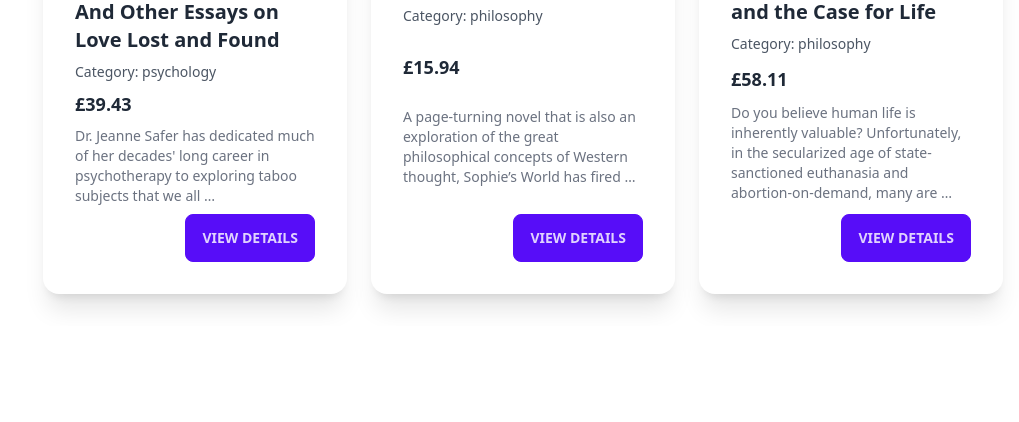
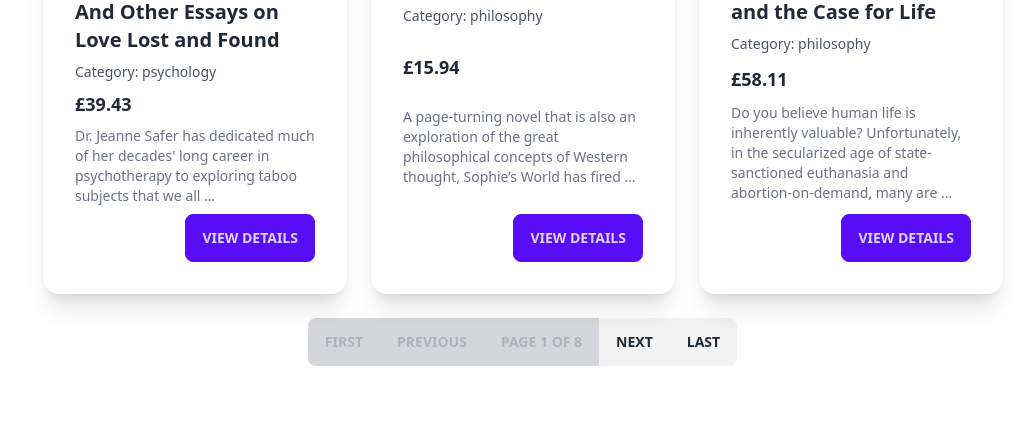
Before and after one commit to pannlnwza/bookstore, a Django app: page /books/ in a window 1280 px wide. Shown: the part 2258-2680 px from the top of the page, without its empty margins (261-1280 px from the left). Before the commit the page ends 2567 px from the top, so only its background shows below. Run offline with Django 5.2, Linux system fonts and the light colour scheme; data comes from the database, SQL or seed files in the repository; some libraries are stand-ins or nearby versions.

Commit message:
12 books per page

```diff
--- a/bookstore/templates/bookstore/book_list.html
+++ b/bookstore/templates/bookstore/book_list.html
@@ -57,6 +57,29 @@
         </div>
         {% endfor %}
     </div>
+        <!-- Pagination Controls -->
+<div class="flex justify-center my-6">
+    <div class="btn-group">
+        {% if page_obj.has_previous %}
+        <a href="?page=1&search={{ search_query }}&genre={{ current_genre }}" class="btn">First</a>
+        <a href="?page={{ page_obj.previous_page_number }}&search={{ search_query }}&genre={{ current_genre }}" class="btn">Previous</a>
+        {% else %}
+        <button class="btn btn-disabled">First</button>
+        <button class="btn btn-disabled">Previous</button>
+        {% endif %}
+
+        <span class="btn btn-disabled">Page {{ page_obj.number }} of {{ page_obj.paginator.num_pages }}</span>
+
+        {% if page_obj.has_next %}
+        <a href="?page={{ page_obj.next_page_number }}&search={{ search_query }}&genre={{ current_genre }}" class="btn">Next</a>
+        <a href="?page={{ page_obj.paginator.num_pages }}&search={{ search_query }}&genre={{ current_genre }}" class="btn">Last</a>
+        {% else %}
+        <button class="btn btn-disabled">Next</button>
+        <button class="btn btn-disabled">Last</button>
+        {% endif %}
+    </div>
+</div>
+
 </div>
 </div>
 {% endblock %}
```
